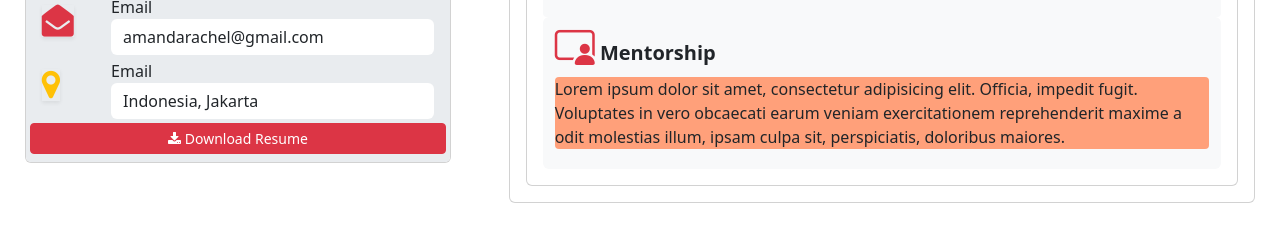
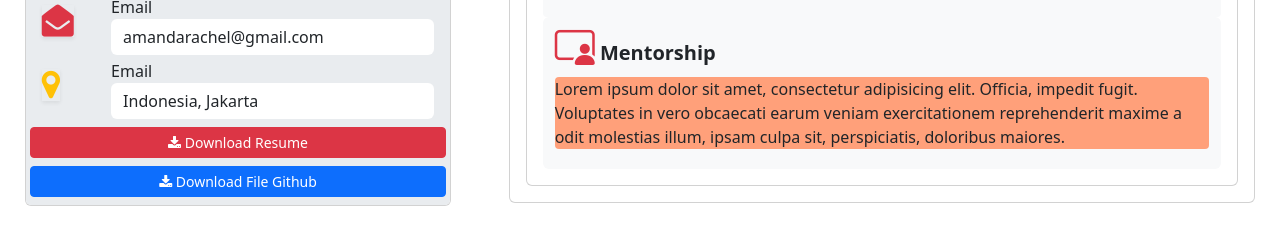
Before and after one commit to IkoAlmasDevGame/template-portofolio, a plain HTML site: page index.html in a window 1280 px wide. Shown: the part 416-660 px from the top of the page. Drawn offline with nearby package versions, Linux system fonts and the light colour scheme.

Commit message:
penambahan file download

```diff
--- a/index.html
+++ b/index.html
@@ -34,7 +34,7 @@
                     <a href="" class="btn btn-default btn-sm rounded-3">
                         <i class="fa fa-linkedin fa-2x text-primary"></i>
                     </a>
-                    <a href="" class="btn btn-default btn-sm rounded-3">
+                    <a href="https://github.com/IkoAlmasDevGame" class="btn btn-default btn-sm rounded-3">
                         <i class="fa fa-github fa-2x text-black"></i>
                     </a>
                     <a href="" class="btn btn-default btn-sm rounded-3">
@@ -82,11 +82,19 @@
                         </div>
                     </div>
                 </div>
-                <div class="form-group mt-1">
+                <div class="form-group mt-2 mt-lg-2">
                     <div class="row justify-content-center align-items-center flex-wrap">
                         <a href="" class="btn btn-danger btn-sm">
                             <i class="fa fa-download fa-1x"></i>
                             Download Resume
+                        </a>
+                    </div>
+                </div>
+                <div class="form-group mt-2 mt-lg-2">
+                    <div class="row justify-content-center align-items-center flex-wrap">
+                        <a href="./assets/template-portofolio.zip" download="template-portofolio.zip" class="btn btn-primary btn-sm">
+                            <i class="fa fa-download fa-1x"></i>
+                            Download File Github
                         </a>
                     </div>
                 </div>
```
Also changed, not shown: 1 other file.
